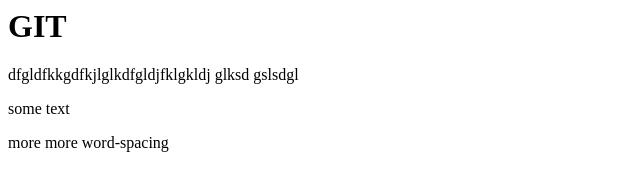
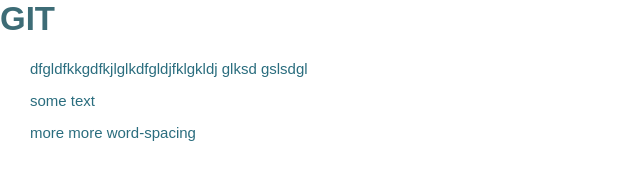
Before and after one commit to Serega11/example, a plain HTML site: page index.html in a window 1280 px wide. Shown: the whole page, without its empty margins (0-640 px from the left). Drawn offline with Linux system fonts and the light colour scheme.

Commit message:
6 commit

```diff
--- a/css/style.css
+++ b/css/style.css
@@ -1271,6 +1271,13 @@
 {
 	list-style-position:inside;
 
+}
+p
+{
+	color: #0E191B;
+	margin:1em 0 1em 2em;
+	padding:0;
+	color: #2A6D7E;
 }
 
 
--- a/index.html
+++ b/index.html
@@ -3,6 +3,7 @@
 <head>
 		<meta charset="UTF-8">
 		<title>Doc_ex</title>
+		<link rel="stylesheet" href="css/style.css"/>
 </head>
 <body>
 	<h1>GIT</h1>
```
